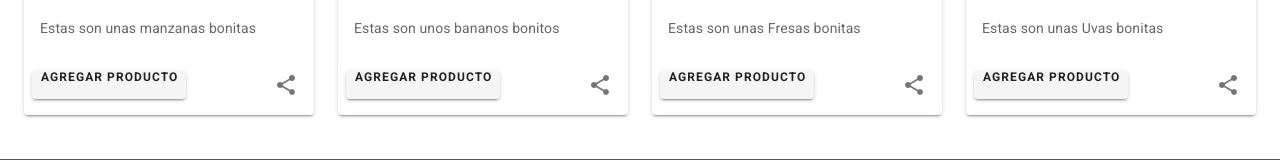
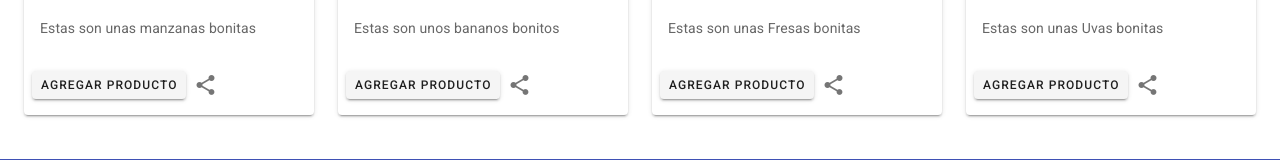
Before and after one commit to crisswebapp/Abarrofarma, a Nuxt app: page / in a window 1280 px wide. Shown: the part 421-581 px from the top of the page. Built offline with nearby package versions, Linux system fonts and the light colour scheme.

Commit message:
modified:   components/producto.vue

```diff
--- a/components/producto.vue
+++ b/components/producto.vue
@@ -5,8 +5,9 @@
       <v-card-title>{{ producto.titulo }}</v-card-title>
       <v-card-text> {{ producto.descripcion }}</v-card-text>
       <v-card-actions>
-        <v-btn class="my-2" small> <p class="font-weight-bold">{{ btnAgregar }}</p></v-btn>
-        <v-spacer></v-spacer>
+        <v-btn class="my-2 font-weight-medium" small>
+          {{ btnAgregar }}
+        </v-btn>
         <v-icon class="mx-2">mdi-share-variant</v-icon>
       </v-card-actions>
     </v-card>
```
